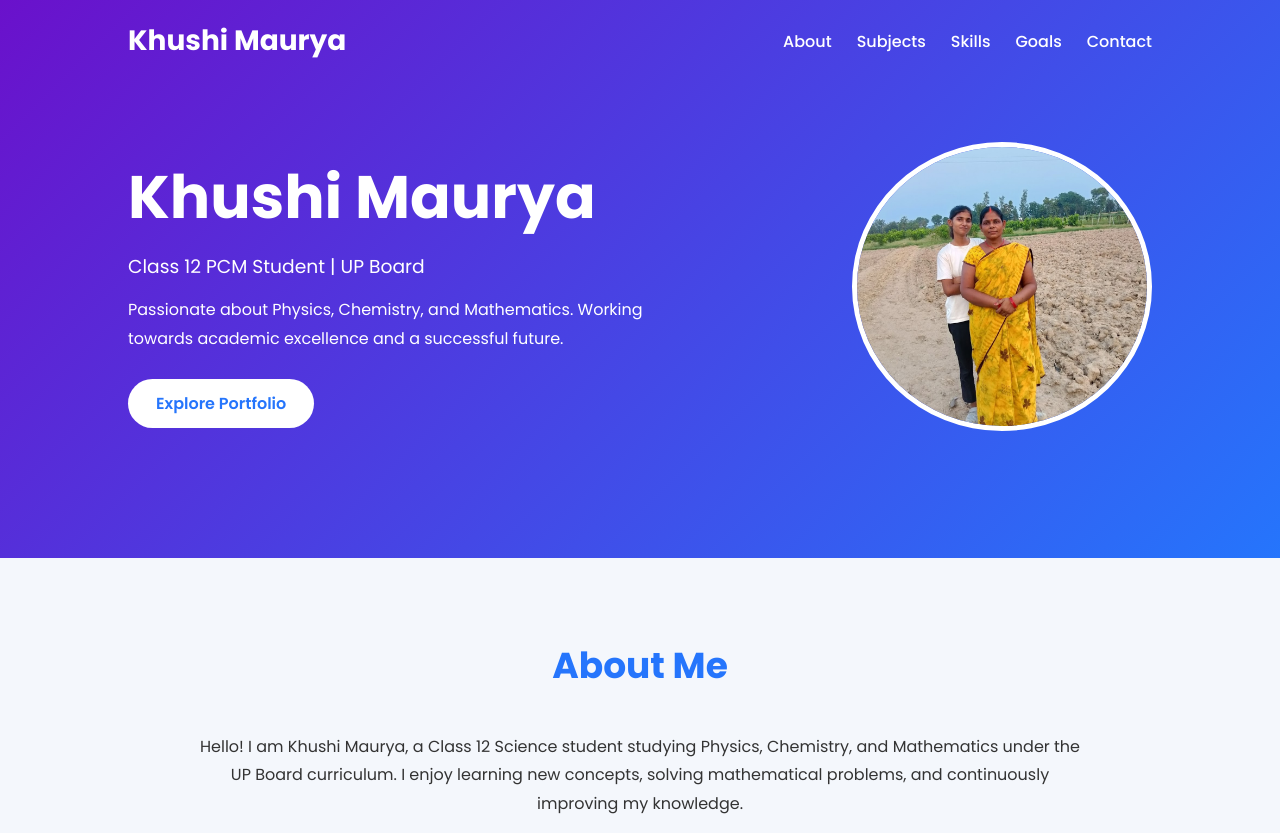
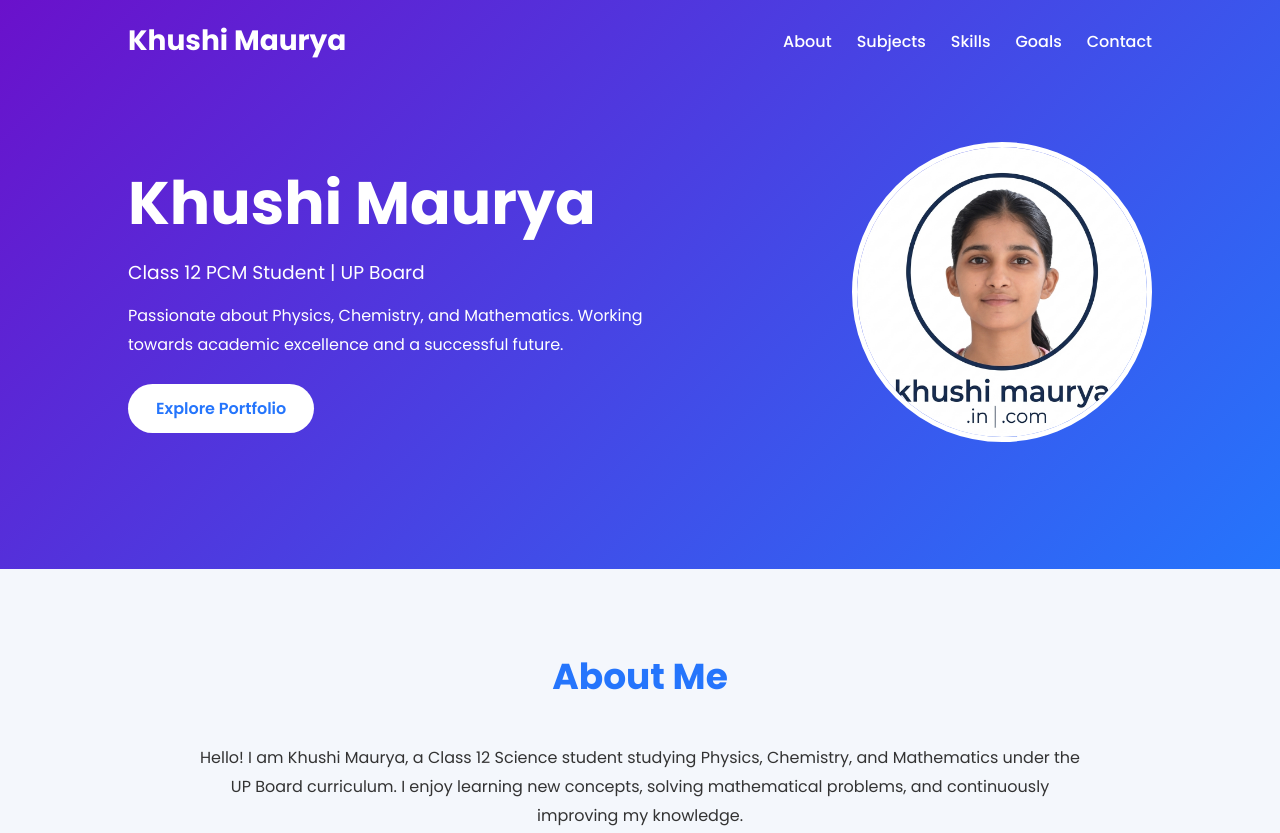
Before and after one commit to vikas9893/khushi-main, a plain HTML site: page index.html in a window 1280 px wide. Shown: the top 833 px of the page. Drawn offline with Linux system fonts and the light colour scheme.

Commit message:
Update image source in index.html

```diff
--- a/index.html
+++ b/index.html
@@ -38,7 +38,7 @@
         </div>
 
         <div class="hero-image">
-            <img src="khushi img1.jpg" alt="Khushi">
+            <img src="Klogo.png" alt="Khushi">
         </div>
     </div>
 </header>
```
